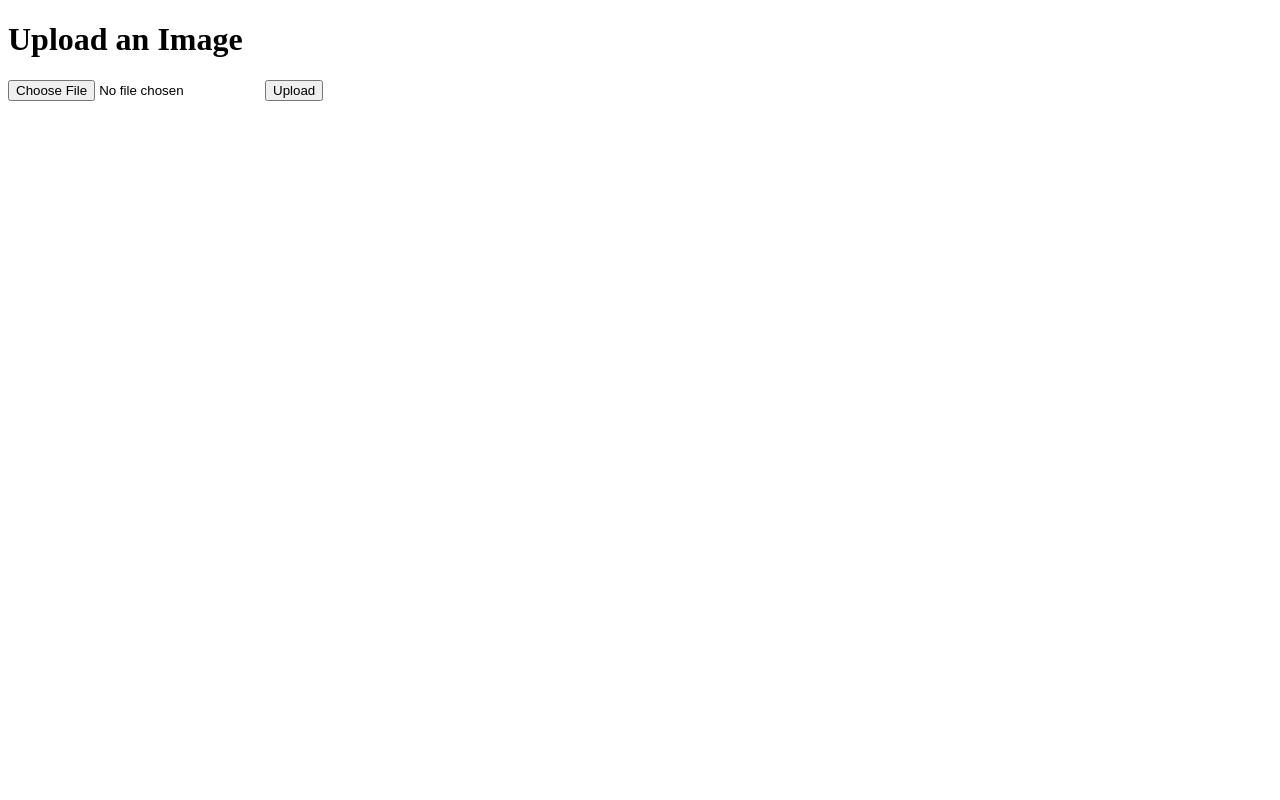
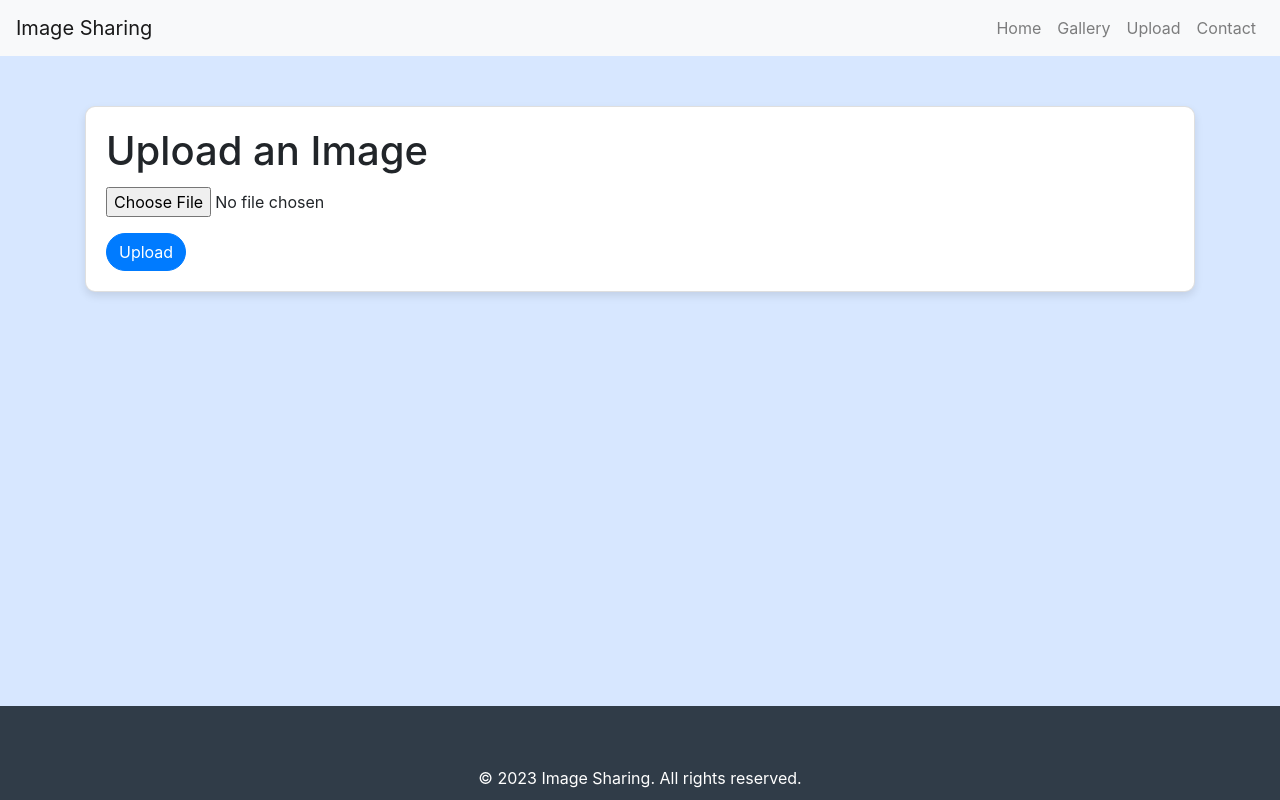
Before and after one commit to J0Ysutradhar/Img-Sharing-Flask-app, a Flask app: page / in a window 1280 px wide. Run offline with Flask 3, Linux system fonts and the light colour scheme; some libraries are stand-ins or nearby versions.

Commit message:
Update index.html

```diff
--- a/templates/index.html
+++ b/templates/index.html
@@ -4,21 +4,94 @@
     <meta charset="UTF-8">
     <meta name="viewport" content="width=device-width, initial-scale=1.0">
     <title>Image Sharing</title>
+    <link href="https://stackpath.bootstrapcdn.com/bootstrap/4.5.2/css/bootstrap.min.css" rel="stylesheet">
+    <style>
+        body {
+            background-color: #d7e7ff;
+        }
+        .container {
+            margin-top: 50px;
+        }
+        .card {
+            padding: 20px;
+            border-radius: 10px;
+            box-shadow: 0 4px 8px rgba(0, 0, 0, 0.1);
+        }
+        .btn-primary {
+            border-radius: 20px;
+        }
+        .navbar {
+            margin-bottom: 30px;
+        }
+        .footer {
+            background-color: #0e1923d3;
+            color: white;
+            padding: 10px 0;
+            text-align: center;
+            position: fixed;
+            width: 100%;
+            bottom: 0;
+        }
+    </style>
 </head>
 <body>
-    <h1>Upload an Image</h1>
+    <nav class="navbar navbar-expand-lg navbar-light bg-light">
+        <a class="navbar-brand" href="#">Image Sharing</a>
+        <button class="navbar-toggler" type="button" data-toggle="collapse" data-target="#navbarNav" aria-controls="navbarNav" aria-expanded="false" aria-label="Toggle navigation">
+            <span class="navbar-toggler-icon"></span>
+        </button>
+        <div class="collapse navbar-collapse" id="navbarNav">
+            <ul class="navbar-nav ml-auto">
+                <li class="nav-item">
+                    <a class="nav-link" href="#">Home</a>
+                </li>
+                <li class="nav-item">
+                    <a class="nav-link" href="#">Gallery</a>
+                </li>
+                <li class="nav-item">
+                    <a class="nav-link" href="#">Upload</a>
+                </li>
+                <li class="nav-item">
+                    <a class="nav-link" href="#">Contact</a>
+                </li>
+            </ul>
+        </div>
+    </nav>
+    <div class="container">
+        <div class="card">
+            <h1 class="card-title">Upload an Image</h1>
             <form action="/upload" method="post" enctype="multipart/form-data">
-        <input type="file" name="file" required>
-        <button type="submit">Upload</button>
+                <div class="form-group">
+                    <input type="file" class="form-control-file" name="file" required>
+                </div>
+                <button type="submit" class="btn btn-primary">Upload</button>
             </form>
             {% with messages = get_flashed_messages() %}
               {% if messages %}
+                <div class="alert alert-info messages">
                   <ul>
                     {% for message in messages %}
                       <li>{{ message }}</li>
                     {% endfor %}
                   </ul>
+                </div>
               {% endif %}
             {% endwith %}
+        </div>
+        {% if file_url %}
+        <div class="card mt-4">
+            <h2 class="card-title">Uploaded File</h2>
+            <p>Your file has been uploaded successfully. You can access it <a href="{{ file_url }}" target="_blank">here</a>.</p>
+        </div>
+        {% endif %}
+    </div>
+    <footer class="footer">
+        <div class="container">
+            <span>&copy; 2023 Image Sharing. All rights reserved.</span>
+        </div>
+    </footer>
+    <script src="https://code.jquery.com/jquery-3.5.1.slim.min.js"></script>
+    <script src="https://cdn.jsdelivr.net/npm/@popperjs/core@2.5.4/dist/umd/popper.min.js"></script>
+    <script src="https://stackpath.bootstrapcdn.com/bootstrap/4.5.2/js/bootstrap.min.js"></script>
 </body>
 </html>
```
Lines whose indentation alone changed are shown as unchanged.
